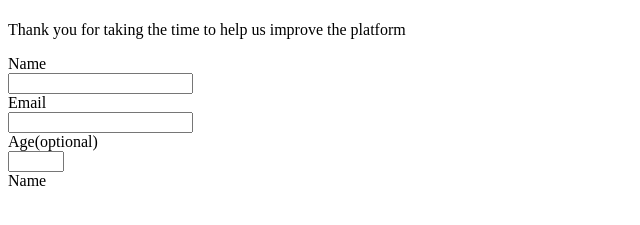
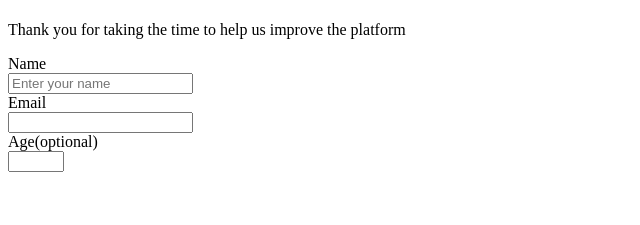
Before and after one commit to Faithwealth1/zilola-faith_team, a plain HTML site: page index.html in a window 1280 px wide. Shown: the part 59-284 px from the top of the page, without its empty margins (0-640 px from the left). Drawn offline with Linux system fonts and the light colour scheme.

Commit message:
Add placeholder to #name

```diff
--- a/index.html
+++ b/index.html
@@ -12,14 +12,12 @@
     <p id="description">Thank you for taking the time to help us improve the platform</p>
     <form id="survey-form">
       <label id="name-label" for="name">Name</label><br>
-      <input id="name" type="text" required><br>
+      <input id="name" type="text" placeholder="Enter your name" required><br>
       <label id="email-label" for="email">Email</label><br>
       <input id="email" type="email" required><br>
       <label id="number-label" for="number">Age(optional)</label><br>
-
       <input id="number" type="number" min="10" max="20">
     </form>
     <script  src="js/index.js"></script>
   </body>
 </html>
-<label id="name-label" for="name">Name</label><br>
```
